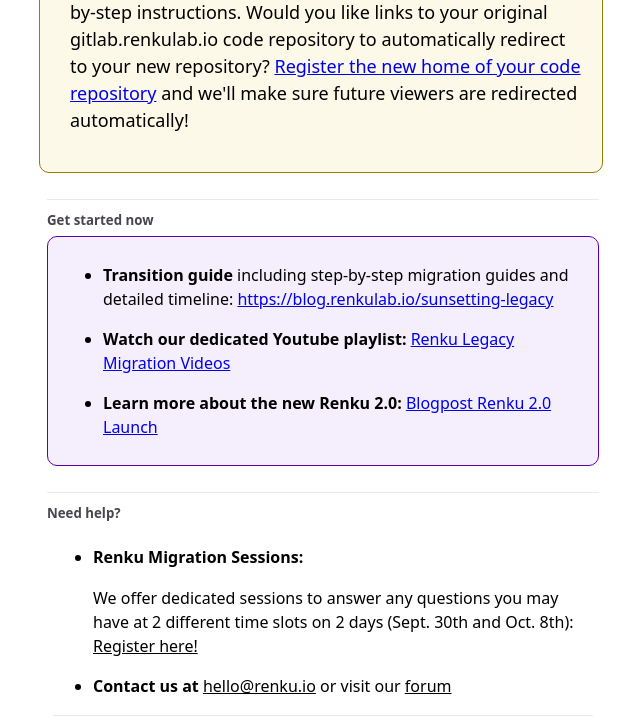
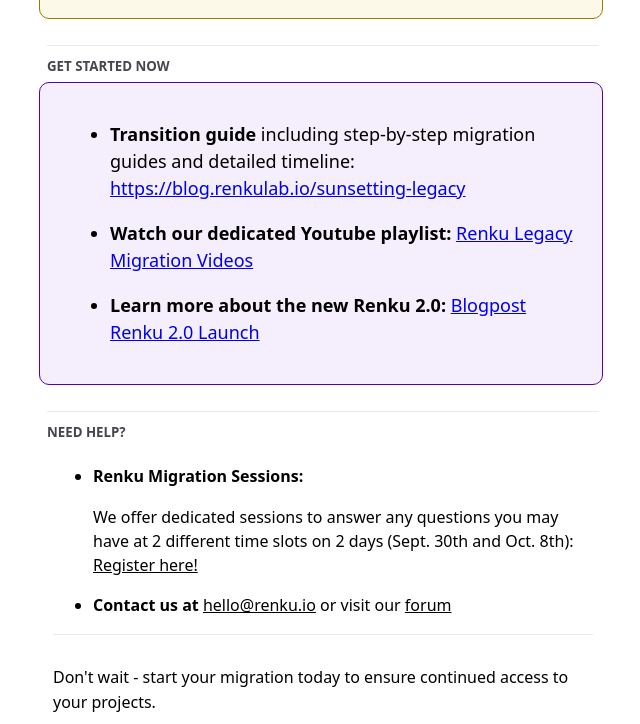
Before and after one commit to jdupre81/NL_Renku_Legacy, a plain HTML site: page index.html in a window 1280 px wide. Shown: the part 2317-3041 px from the top of the page, without its empty margins (317-957 px from the left). Drawn offline with Linux system fonts and the light colour scheme.

Commit message:
alignments
small adjustments

```diff
--- a/index.html
+++ b/index.html
@@ -121,7 +121,7 @@
                                         <tbody>
                                           <tr>
                               <hr style="width:100%;border:none;border-top:1px solid #eaeaea; margin:10px 0" />
-                              <h5 style="margin:0 0 5px;font-weight:bold;line-height:21px;color:#49454F"> What you need to do</h5>
+                              <h5 style="margin:0 0 5px;font-weight:bold;line-height:21px;color:#49454F"> WHAT YOU NEED TO DO</h5>
                                           </tr>
                                         </tbody>
                               </table>
@@ -181,7 +181,7 @@
                                         <tbody>
                                           <tr>
                               <hr style="width:100%;border:none;border-top:1px solid #eaeaea; margin:10px 0" />
-                              <h5 style="margin:0 0 5px;font-weight:bold;line-height:21px;color:#49454F"> Get started now</h5>
+                              <h5 style="margin:0 0 5px;font-weight:bold;line-height:21px;color:#49454F"> GET STARTED NOW</h5>
                                           </tr>
                                         </tbody>
                               </table>
@@ -189,11 +189,15 @@
                       </table>
                       <!--Divider Get started now -->
 
-                      <table align="center" width="100%" border="0" cellPadding="0" cellSpacing="0" role="presentation" style="margin:0px;padding:0 24px; margin-bottom: 16px;">
-                          <tbody>
-                              <tr>
-                                  <td style="font-size:16px;line-height:1.5;margin:16px 0;background:#F5EEFC; border:1px solid #5700AF; border-radius:10px; padding: 10px 15px">
-                                    <ul>
+                          <table align="center" width="94%" border="0" cellPadding="0" cellSpacing="0" role="presentation" style="margin-right:20px; margin-bottom:16px; margin-top:0px; background:#F5EEFC; padding:20px; border:0.5px solid #5700AF; border-radius:10px;">
+
+                          <tr style="font-size:18px;line-height:1.5;margin:60px 10px">
+
+                              <td style="padding-left: 0px; padding-right: 10px">
+                              </td>
+                              <td>
+
+                                      <ul>
                                       <li>
                                         <p><a><strong>Transition guide</strong>
                                         </a><a>including step-by-step migration guides and detailed timeline: <a href="https://blog.renkulab.io/sunsetting-legacy" target="_blank">https://blog.renkulab.io/sunsetting-legacy</a>
@@ -206,13 +210,12 @@
                                         <p><a><strong>Learn more about the new Renku 2.0:</strong>
                                         </a><a> <a href="https://blog.renkulab.io/launch-renku-2/" target="_blank">Blogpost Renku 2.0 Launch</a>
                                       </li>
-
                                     </ul>
 
-                                  </td>
-                              </tr>
-                          </tbody>
+                              </td>
+                          </tr>
                       </table>
+
 
                       <!--Divider Need help -->
                       <table align="center" width="100%" border="0" cellPadding="0" cellSpacing="0" role="presentation" style="margin:0;background:#fff;padding:0 24px">
@@ -226,7 +229,7 @@
                                         <tbody>
                                           <tr>
                               <hr style="width:100%;border:none;border-top:1px solid #eaeaea; margin:10px 0" />
-                              <h5 style="margin:0 0 5px;font-weight:bold;line-height:21px;color:#49454F"> Need help?</h5>
+                              <h5 style="margin:0 0 5px;font-weight:bold;line-height:21px;color:#49454F"> NEED HELP?</h5>
                                           </tr>
                                         </tbody>
                               </table>
```
Also changed, not shown: migrate_repos.png.
